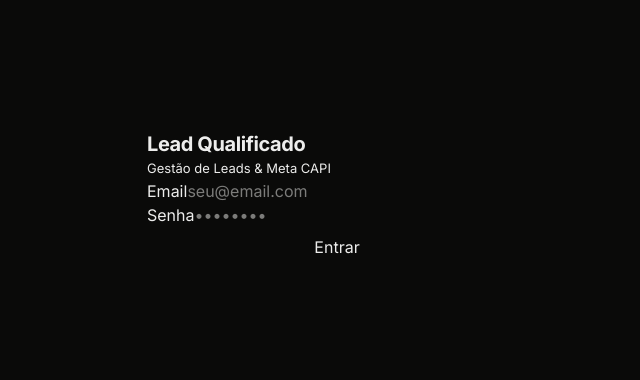
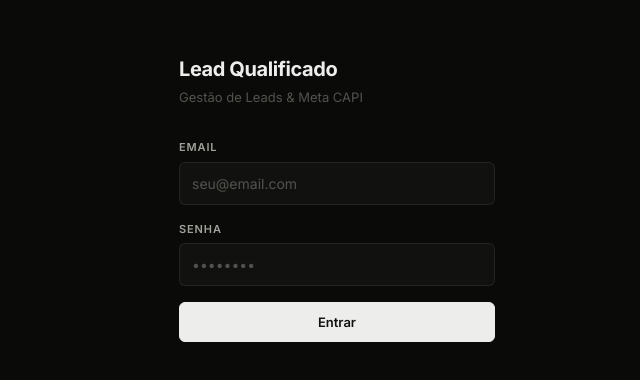
Before and after one commit to bkdsb/lead-qualificado, a Next.js app: page /login in a window 1280 px wide. Shown: the part 202-582 px from the top of the page, without its empty margins (303-943 px from the left). Built offline with nearby package versions, Linux system fonts and the light colour scheme.

Commit message:
fix(css): comprehensive globals.css rewrite — register @theme tokens for Tailwind v4, add legacy class fallbacks for login/events

```diff
--- a/src/app/globals.css
+++ b/src/app/globals.css
@@ -1,8 +1,60 @@
 @import url('https://fonts.googleapis.com/css2?family=Inter:wght@400;500;600;700&family=Newsreader:ital,opsz,wght@0,6..72,400;0,6..72,500;0,6..72,600;1,6..72,400&display=swap');
 
 @import "tailwindcss";
-@config "../../tailwind.config.ts";
 
+/* ──────────────────────────────────────────────
+   Tailwind v4 Theme — Custom Design Tokens
+   Registers custom slate scale + shadows + fonts
+   so that classes like bg-slate-1, text-slate-9 work.
+   ────────────────────────────────────────────── */
+@theme {
+  --color-slate-1: #111110;
+  --color-slate-2: #191918;
+  --color-slate-3: #222221;
+  --color-slate-4: #2a2a28;
+  --color-slate-5: #31312e;
+  --color-slate-6: #3b3a37;
+  --color-slate-7: #53534e;
+  --color-slate-8: #706e67;
+  --color-slate-9: #ededec;
+  --color-slate-10: #ffffff;
+
+  --color-primary: #ededec;
+  --color-primary-inverse: #111110;
+  --color-primary-hover: #ffffff;
+  --color-primary-foreground: #111110;
+
+  --color-surface: #111110;
+  --color-surface-elevated: #191918;
+
+  --font-sans: 'Inter', sans-serif;
+  --font-serif: 'Newsreader', serif;
+  --font-mono: 'SF Mono', ui-monospace, monospace;
+
+  --shadow-subtle: 0 1px 2px rgba(0,0,0,0.2);
+  --shadow-elevated: 0 4px 12px rgba(0,0,0,0.5), 0 0 0 1px rgba(255,255,255,0.06);
+  --shadow-popover: 0 16px 32px rgba(0,0,0,0.4), 0 0 0 1px rgba(255,255,255,0.06);
+  --shadow-inner-light: inset 0 1px 0 rgba(255,255,255,0.1);
+
+  --ease-out-expo: cubic-bezier(0.16, 1, 0.3, 1);
+  --ease-in-out-cubic: cubic-bezier(0.65, 0, 0.35, 1);
+
+  --animate-fade-in: fade-in 150ms cubic-bezier(0.16, 1, 0.3, 1);
+  --animate-slide-up: slide-up 250ms cubic-bezier(0.16, 1, 0.3, 1);
+
+  @keyframes fade-in {
+    0% { opacity: 0; }
+    100% { opacity: 1; }
+  }
+  @keyframes slide-up {
+    0% { opacity: 0; transform: translateY(4px) scale(0.98); }
+    100% { opacity: 1; transform: translateY(0) scale(1); }
+  }
+}
+
+/* ──────────────────────────────────────────────
+   Base Layer — Root Vars + Body + Selection
+   ────────────────────────────────────────────── */
 @layer base {
   :root {
     --bg-root: #0a0a09;
@@ -14,20 +66,29 @@
 
     --text-primary: #ededec;
     --text-secondary: #a1a09a;
+    --text-muted: #53534e;
     --text-inverse: #111110;
 
     --radius-sm: 4px;
     --radius-md: 6px;
     --radius-lg: 8px;
 
-    --font-inter: 'Inter', sans-serif;
-    --font-serif: 'Newsreader', serif;
+    --space-1: 4px;
+    --space-2: 8px;
+    --space-3: 12px;
+    --space-4: 16px;
+    --space-6: 24px;
+    --space-8: 32px;
+
+    --accent: #a1a09a;
+    --danger: #f87171;
+    --danger-subtle: rgba(248, 113, 113, 0.1);
   }
 
   body {
     background-color: var(--bg-root);
     color: var(--text-primary);
-    font-family: var(--font-inter);
+    font-family: 'Inter', sans-serif;
     -webkit-font-smoothing: antialiased;
     -moz-osx-font-smoothing: grayscale;
     min-height: 100vh;
@@ -39,6 +100,9 @@
   }
 }
 
+/* ──────────────────────────────────────────────
+   Utility Layer — Card Hover, Focus Ring
+   ────────────────────────────────────────────── */
 @layer utilities {
   .subtle-border {
     border: 1px solid rgba(255,255,255,0.06);
@@ -60,7 +124,219 @@
   }
 }
 
-/* Custom scrollbar */
+/* ──────────────────────────────────────────────
+   Legacy Layout Classes
+   Used by pages not yet migrated (login, events)
+   ────────────────────────────────────────────── */
+
+/* App Shell Page Headers */
+.app-header {
+  display: flex;
+  align-items: center;
+  justify-content: space-between;
+  padding: 20px 24px;
+  border-bottom: 1px solid rgba(255,255,255,0.04);
+}
+.app-header-title {
+  font-family: 'Newsreader', serif;
+  font-style: italic;
+  font-size: 1.5rem;
+  font-weight: 500;
+  letter-spacing: -0.02em;
+  color: var(--text-primary);
+}
+.app-content {
+  padding: 24px;
+  flex: 1;
+}
+
+/* Form Elements (Login) */
+.form-group {
+  margin-bottom: 16px;
+}
+.form-label {
+  display: block;
+  font-size: 11px;
+  font-weight: 600;
+  text-transform: uppercase;
+  letter-spacing: 0.08em;
+  color: var(--text-secondary);
+  margin-bottom: 6px;
+}
+.form-input {
+  width: 100%;
+  padding: 10px 12px;
+  background: var(--bg-surface);
+  border: 1px solid rgba(255,255,255,0.08);
+  border-radius: var(--radius-md);
+  color: var(--text-primary);
+  font-size: 14px;
+  outline: none;
+  transition: border-color 200ms ease, box-shadow 200ms ease;
+}
+.form-input:focus {
+  border-color: rgba(255,255,255,0.2);
+  box-shadow: 0 0 0 2px rgba(255,255,255,0.06);
+}
+.form-input::placeholder {
+  color: var(--text-muted);
+}
+
+/* Button (Login) */
+.btn {
+  display: inline-flex;
+  align-items: center;
+  justify-content: center;
+  padding: 8px 16px;
+  font-size: 13px;
+  font-weight: 600;
+  border-radius: var(--radius-md);
+  border: 1px solid transparent;
+  cursor: pointer;
+  transition: all 150ms ease;
+}
+.btn:disabled {
+  opacity: 0.5;
+  cursor: not-allowed;
+}
+.btn-primary {
+  background: var(--text-primary);
+  color: var(--text-inverse);
+  border-color: var(--text-primary);
+}
+.btn-primary:hover:not(:disabled) {
+  background: #ffffff;
+}
+
+/* Badge (Events legacy) */
+.badge {
+  display: inline-flex;
+  align-items: center;
+  padding: 2px 8px;
+  font-size: 10px;
+  font-weight: 600;
+  letter-spacing: 0.04em;
+  text-transform: uppercase;
+  border-radius: 9999px;
+  border: 1px solid transparent;
+}
+.badge-success {
+  color: #4ade80;
+  background: rgba(74, 222, 128, 0.1);
+  border-color: rgba(74, 222, 128, 0.2);
+}
+.badge-danger {
+  color: #f87171;
+  background: rgba(248, 113, 113, 0.1);
+  border-color: rgba(248, 113, 113, 0.2);
+}
+.badge-warning {
+  color: #facc15;
+  background: rgba(250, 204, 21, 0.1);
+  border-color: rgba(250, 204, 21, 0.2);
+}
+.badge-neutral {
+  color: #a1a09a;
+  background: rgba(161, 160, 154, 0.1);
+  border-color: rgba(161, 160, 154, 0.2);
+}
+
+/* Table (Events legacy) */
+.table-container {
+  overflow-x: auto;
+}
+.table-container table {
+  width: 100%;
+  font-size: 13px;
+  text-align: left;
+  border-collapse: collapse;
+}
+.table-container thead {
+  background: rgba(25, 25, 24, 0.5);
+  text-transform: uppercase;
+  font-size: 11px;
+  letter-spacing: 0.08em;
+  color: var(--text-muted);
+  font-weight: 600;
+}
+.table-container th, .table-container td {
+  padding: 10px 16px;
+  border-bottom: 1px solid rgba(255,255,255,0.04);
+}
+.table-container tbody tr:hover {
+  background: rgba(25, 25, 24, 0.5);
+}
+
+/* Payload block (Events legacy) */
+.payload-block {
+  font-family: 'SF Mono', ui-monospace, monospace;
+  font-size: 10px;
+  color: var(--text-secondary);
+  background: var(--bg-root);
+  border: 1px solid rgba(255,255,255,0.04);
+  border-radius: var(--radius-md);
+  padding: 12px;
+  white-space: pre-wrap;
+  word-break: break-all;
+  overflow-x: auto;
+}
+
+/* Mobile card list (Events legacy) */
+.desktop-table {
+  display: none;
+}
+.mobile-card-list {
+  display: flex;
+  flex-direction: column;
+  gap: 12px;
+}
+.mobile-card-item {
+  background: var(--bg-surface);
+  border: 1px solid rgba(255,255,255,0.04);
+  border-radius: var(--radius-md);
+  padding: 16px;
+}
+.mobile-card-item-header {
+  display: flex;
+  justify-content: space-between;
+  align-items: flex-start;
+  margin-bottom: 12px;
+}
+.mobile-card-item-title {
+  font-weight: 600;
+  font-size: 14px;
+}
+.mobile-card-item-body {
+  display: flex;
+  flex-direction: column;
+  gap: 8px;
+}
+.mobile-card-item-row {
+  display: flex;
+  justify-content: space-between;
+  align-items: center;
+}
+.mobile-card-item-label {
+  font-size: 12px;
+  color: var(--text-muted);
+}
+.mobile-card-item-value {
+  font-size: 13px;
+  color: var(--text-primary);
+}
+
+@media (min-width: 768px) {
+  .desktop-table {
+    display: block;
+  }
+  .mobile-card-list {
+    display: none;
+  }
+}
+
+/* ──────────────────────────────────────────────
+   Custom Scrollbar
+   ────────────────────────────────────────────── */
 ::-webkit-scrollbar {
   width: 6px;
   height: 6px;
```
